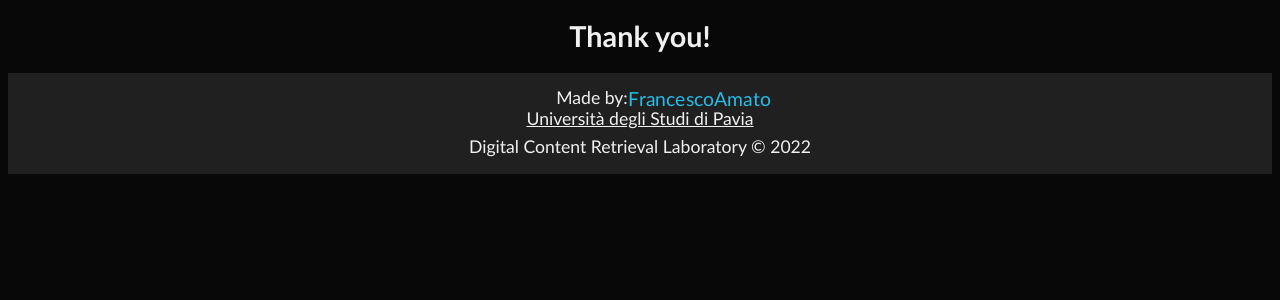
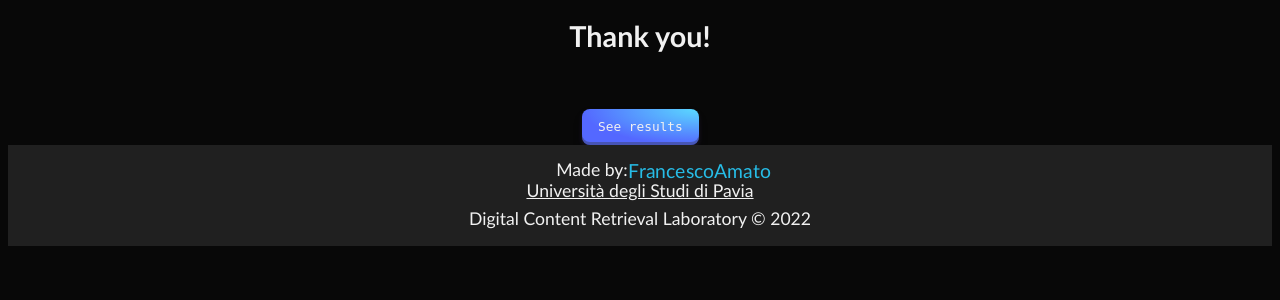
Before and after one commit to aiman-al-masoud/image_quality_assessment, a Flask app: template templates/done_take_test.html in a window 1280 px wide. Shown: the part 55-355 px from the top of the page. Run offline with Flask 2, Linux system fonts and the light colour scheme; the template is opened without the code that fills it, so the values that code supplies are empty.

Commit message:
added See results button in Test done page

```diff
--- a/templates/done_take_test.html
+++ b/templates/done_take_test.html
@@ -17,6 +17,9 @@
 
     <h1>Thank you!</h1>
 
+    <br><br>
+    <a href="/graph_display"><button class="button" role="button">See results</button></a>
+
     <footer id="footer">
         {% include 'footer.html' %}
     </footer>
```
